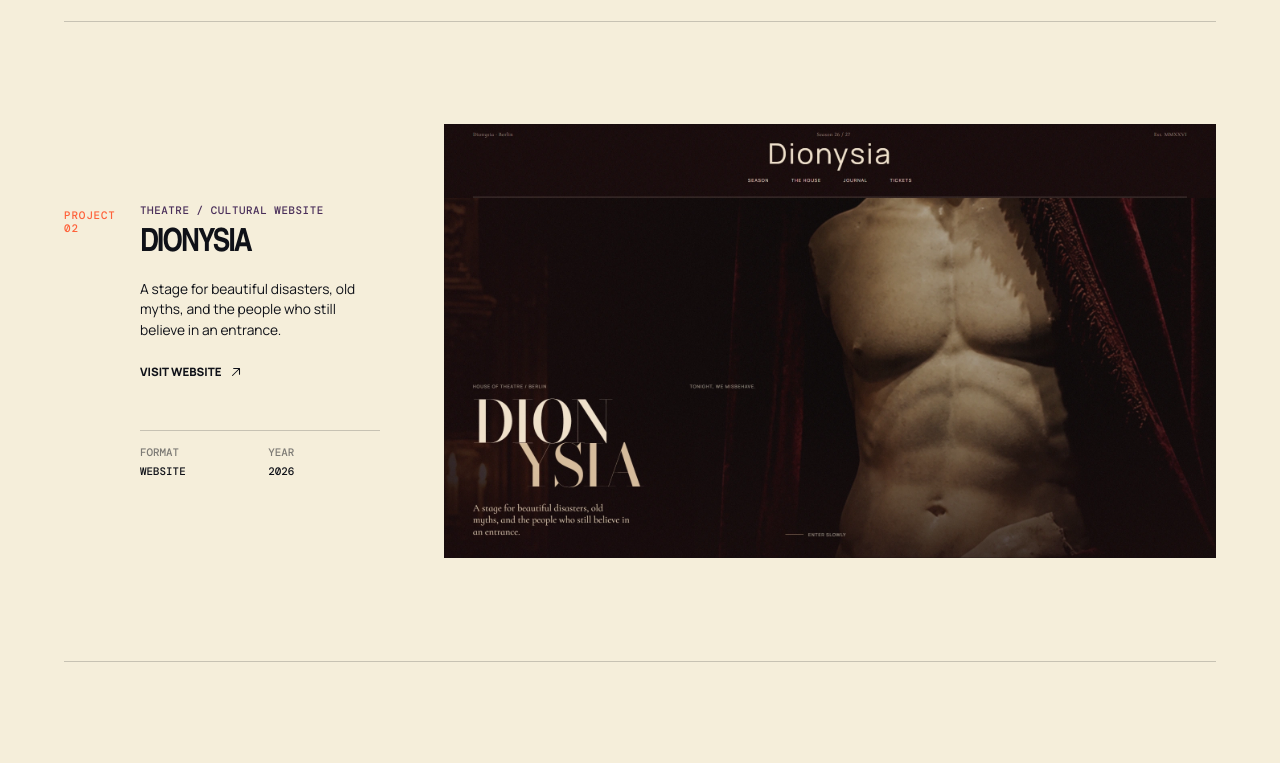
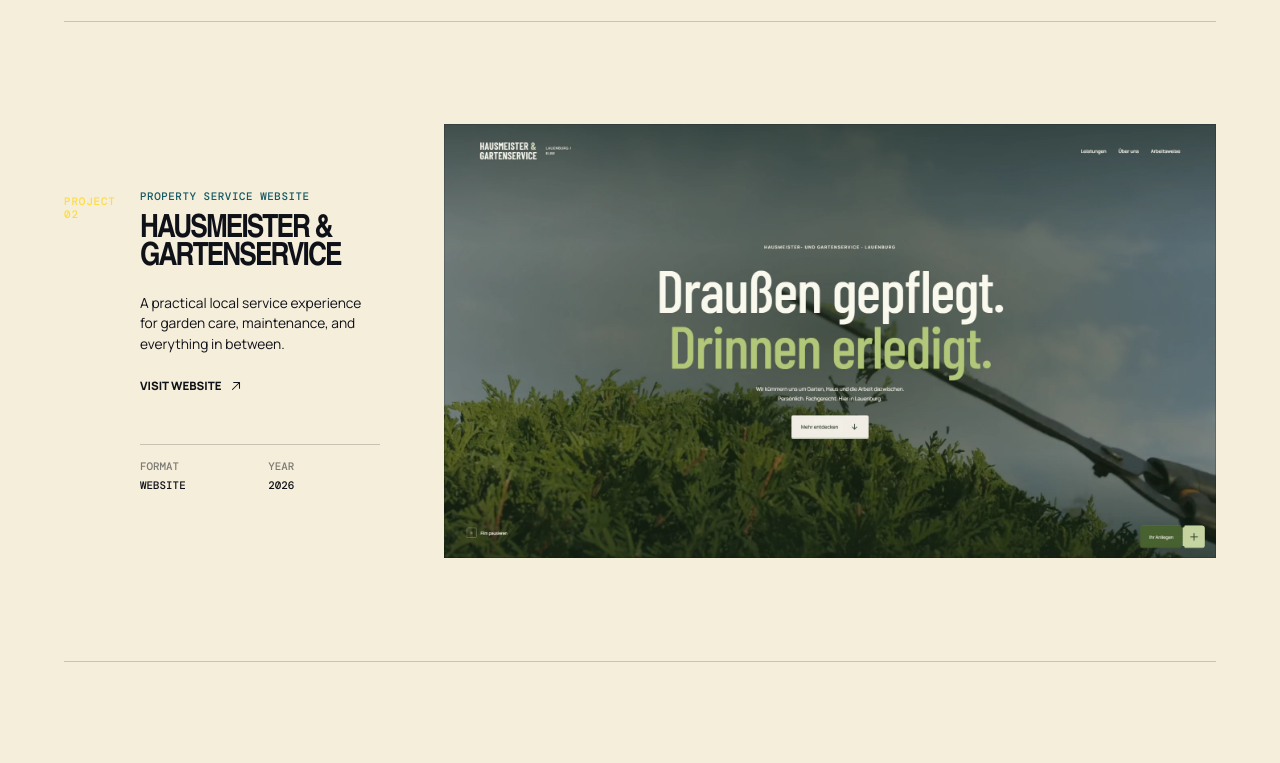
Before and after one commit to zethesx/zade, a React (Vite) app: page / in a window 1280 px wide. Shown: the part 1880-2643 px from the top of the page. Built offline with nearby package versions, Linux system fonts and the light colour scheme.

Commit message:
Add Hausmeister & Gartenservice to selected work

```diff
--- a/src/data/projects.ts
+++ b/src/data/projects.ts
@@ -30,8 +30,22 @@ export const projects: Project[] = [
     alt: 'Sauberei cleaning service website hero with dark video imagery, oversized German typography, and a clear call to action.',
   },
   {
+    id: 'hausmeister-gartenservice',
+    index: '02',
+    title: 'HAUSMEISTER & GARTENSERVICE',
+    type: 'Property service website',
+    year: '2026',
+    description: 'A practical local service experience for garden care, maintenance, and everything in between.',
+    preview: '/media/hausmeister-gartenservice-hero.webp',
+    previewPosition: 'center',
+    href: 'https://www.hausmeister-undgartenservice.de',
+    external: true,
+    accent: 'var(--color-yellow)',
+    alt: 'Hausmeister and garden service website hero with hedge-care video, oversized German typography, and a clear call to action.',
+  },
+  {
     id: 'dionysia',
-    index: '02',
+    index: '03',
     title: 'Dionysia',
     type: 'Theatre / cultural website',
     year: '2026',
@@ -45,7 +59,7 @@ export const projects: Project[] = [
   },
   {
     id: 'lichtwerft',
-    index: '03',
+    index: '04',
     title: 'LICHTWERFT',
     type: 'Residential advisory website',
     year: '2026',
@@ -59,7 +73,7 @@ export const projects: Project[] = [
   },
   {
     id: 'aurelle',
-    index: '04',
+    index: '05',
     title: 'AURÉLLE',
     type: 'Editorial jewelry website',
     year: '2026',
@@ -73,7 +87,7 @@ export const projects: Project[] = [
   },
   {
     id: 'rove-field-notes',
-    index: '05',
+    index: '06',
     title: 'Rove Field Notes',
     type: 'Travel editorial website',
     year: '2026',
@@ -87,7 +101,7 @@ export const projects: Project[] = [
   },
   {
     id: 'supper-club-29',
-    index: '06',
+    index: '07',
     title: 'Supper Club 29',
     type: 'Hospitality website',
     year: '2025',
@@ -101,7 +115,7 @@ export const projects: Project[] = [
   },
   {
     id: 'reverb-ledger',
-    index: '07',
+    index: '08',
     title: 'Reverb Ledger',
     type: 'Fintech product website',
     year: '2026',
```
Also changed, not shown: public/media/hausmeister-gartenservice-hero.webp (added).
